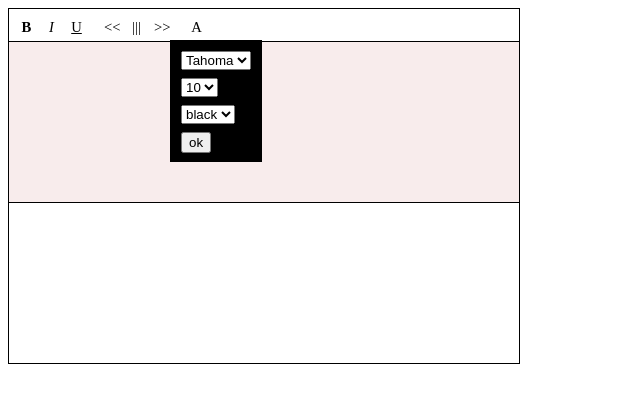
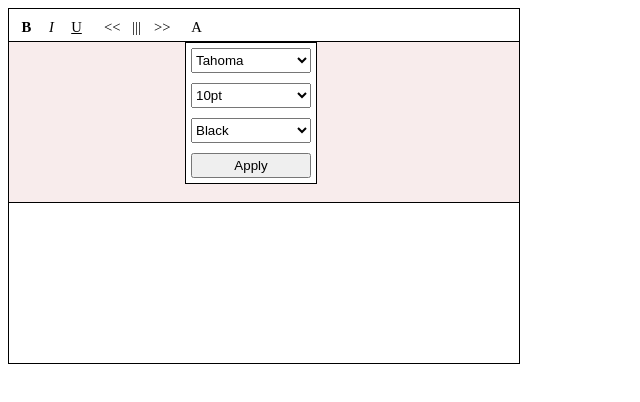
Before and after one commit to agashe/EasyEditor, a plain HTML site: page index.html in a window 1280 px wide. Both pictures are taken after a click on the item "Font". Shown: the whole page, without its empty margins (0-640 px from the left). Drawn offline with nearby package versions, Linux system fonts and the light colour scheme.

Commit message:
font panel updates .. done

```diff
--- a/EasyEditor.css
+++ b/EasyEditor.css
@@ -6,19 +6,19 @@
  *@copyright 2020 AGASHE
  */
 
-.ee-frame{
+.ee-frame {
 	height: 22px;
 	border: 1px solid #000;
 	margin: 0;
 	padding: 5px;
 }
-.ee-frame ul{
+.ee-frame ul {
 	height: 15px;
 	margin: 0;
 	padding: 0;
 	list-style: none;
 }
-.ee-frame ul li{
+.ee-frame ul li {
 	height: 12px;
 	width: 15px;
 	padding: 5px;
@@ -28,38 +28,29 @@
 	font-size: 11pt;
 	cursor: pointer;
 }
-.ee-frame ul li:not(.ee-fpanel ul li):hover{
-	background-color: lightgray;
+
+.ee-fpanel {
+	height: 130px;
+	width: 120px;
+	padding: 5px;
+	border: 1px solid #000;
+	background-color: #ffffff;
+	position: absolute;
+	top: 42px;
+	left: 185px;
+}
+.ee-fpanel select {
+	height: 25px;
+	width: 100%;
+	margin-bottom: 10px;
+}
+.ee-fpanel button {
+	height: 25px;
+	width: 100%;
+	margin-bottom: 10px;
 }
 
-.ee-fpanel{
-	height: 110px;
-	width: 80px;
-	padding: 5px;
-	border: 1px solid #000;
-	background-color: #000;
-	position: absolute;
-	top: 40px;
-	left: 170px;
-}
-.ee-fpanel ul{
-	height: 15px;
-	margin: 0;
-	padding: 0;
-	list-style: none;
-}
-.ee-fpanel ul li{
-	height: 12px;
-	width: 15px;
-	margin-bottom: 5px;
-	padding: 5px;
-	float: none;
-	text-align: center;
-	font-size: 9pt;
-	font-weight: bold;
-}
-
-.ee-textbox{
+.ee-textbox {
 	border: 1px solid #000;
 	border-top: none;
 	margin: 0;
@@ -67,7 +58,7 @@
 	resize: none;
 }
 
-.ee-preview{
+.ee-preview {
 	background-color: #f8ecec;
 	font-family: Tahoma;
 	font-size: 10pt;
--- a/EasyEditor.js
+++ b/EasyEditor.js
@@ -69,15 +69,45 @@
 	 *Add font panel, to modify : font family, color and size.
 	 */
 	function ee_font_panel(ee_button){
+		//different font properties
+		var fonts  = ['Tahoma', 'Calibri', 'Times New Roman', 'Arial', 'Aharoni',
+			'Bodoni MT', 'Dotum', 'MS Outlook', 'Consolas', 'Gill Sans MT',
+			'Vladimir Script', 'Gigi', 'Elephant', 'Fira Code', 'Magneto'];
+		var colors = ['Black', 'Red', 'Blue',
+			'Green', 'Yellow', 'Orange',
+			'Brown', 'Pink', 'Gray',
+			'SkyBlue', 'LimeGreen', 'SlateGray'];
+		var sizes  = [10, 11, 12, 14, 16, 18, 22, 24, 28, 32, 40, 60];
+
+		var fpanel_fonts  = '';
+		var fpanel_colors = '';
+		var fpanel_sizes  = '';
+
+		fonts.forEach(function(font){
+			fpanel_fonts = fpanel_fonts + "<option>" + font + "</option>";
+		});
+		colors.forEach(function(color){
+			fpanel_colors = fpanel_colors + "<option>" + color + "</option>";
+		});
+		sizes.forEach(function(size){
+			fpanel_sizes = fpanel_sizes + "<option>" + size + "pt</option>";
+		});
+
 		/*Define font panel body.*/
-		var ee_fpanel_body = "<div class='ee-fpanel'><ul>";
-
-			ee_fpanel_body += "<li><select id='ee-font-family' title='Font Family'><option>Tahoma</option><option>Gigi</option></select></li>";
-			ee_fpanel_body += "<li><select id='ee-font-size' title='Font Size'><option>10</option><option>12</option><option>14</option></select></li>";
-			ee_fpanel_body += "<li><select id='ee-font-color' title='Font Color'><option>black</option><option>blue</option><option>red</option></select></li>";
-			ee_fpanel_body += "<li><button id='ee-font-ok'>ok</button></li>";
-
-			ee_fpanel_body += "</ul></div>";
+		var ee_fpanel_body = "\
+			<div class='ee-fpanel'>\
+				<select id='ee-font-family' title='Font Family'>\
+					" + fpanel_fonts + "\
+				</select>\
+				<select id='ee-font-size' title='Font Size'>\
+					" + fpanel_sizes + "\
+				</select>\
+				<select id='ee-font-color' title='Font Color'>\
+					" + fpanel_colors + "\
+				</select>\
+				<button id='ee-font-ok'>Apply</button>\
+			</div>\
+		";
 
 		$(ee_button).after(ee_fpanel_body);
 	}
@@ -216,7 +246,7 @@
 	}
 
 	function ee_font(text, start, end, ee_textbox, family, color, size){
-		var pattern = "<span style='font-family:"+family+";color:"+color+";font-size:"+size+"pt;'>" + text + "</span>";
+		var pattern = "<span style='font-family:"+family+";color:"+color+";font-size:"+size+";'>" + text + "</span>";
 		ee_textbox.val(ee_textbox.val().replaceBetween(start, end, pattern));
 	}
 
```
